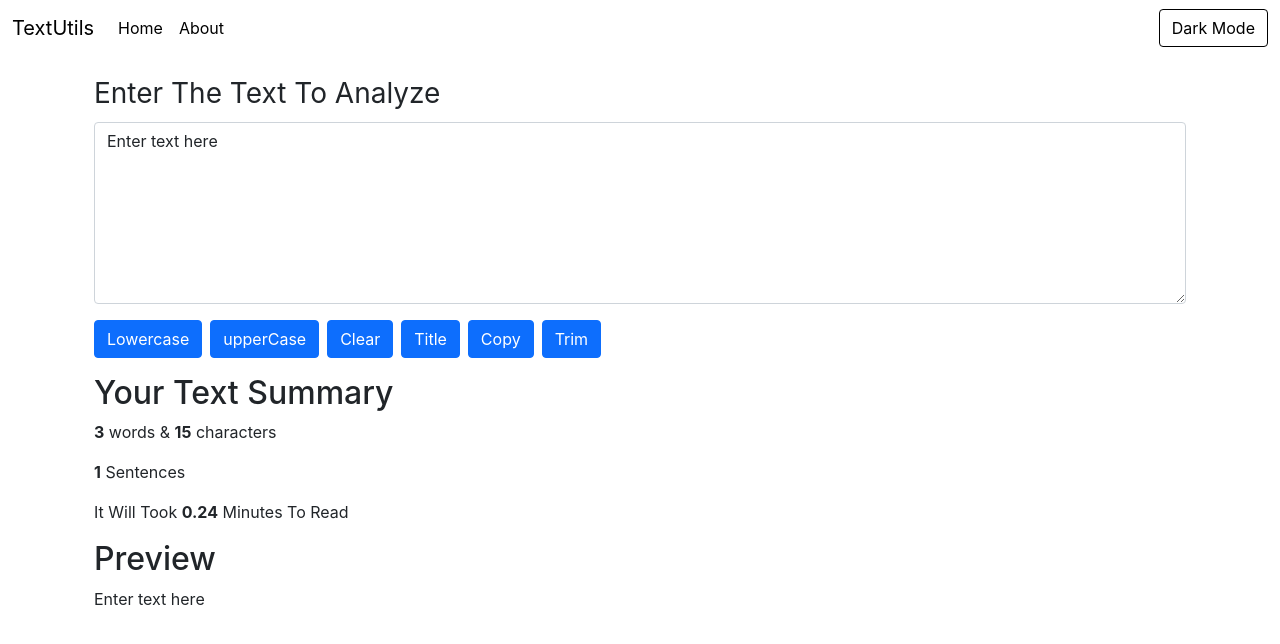
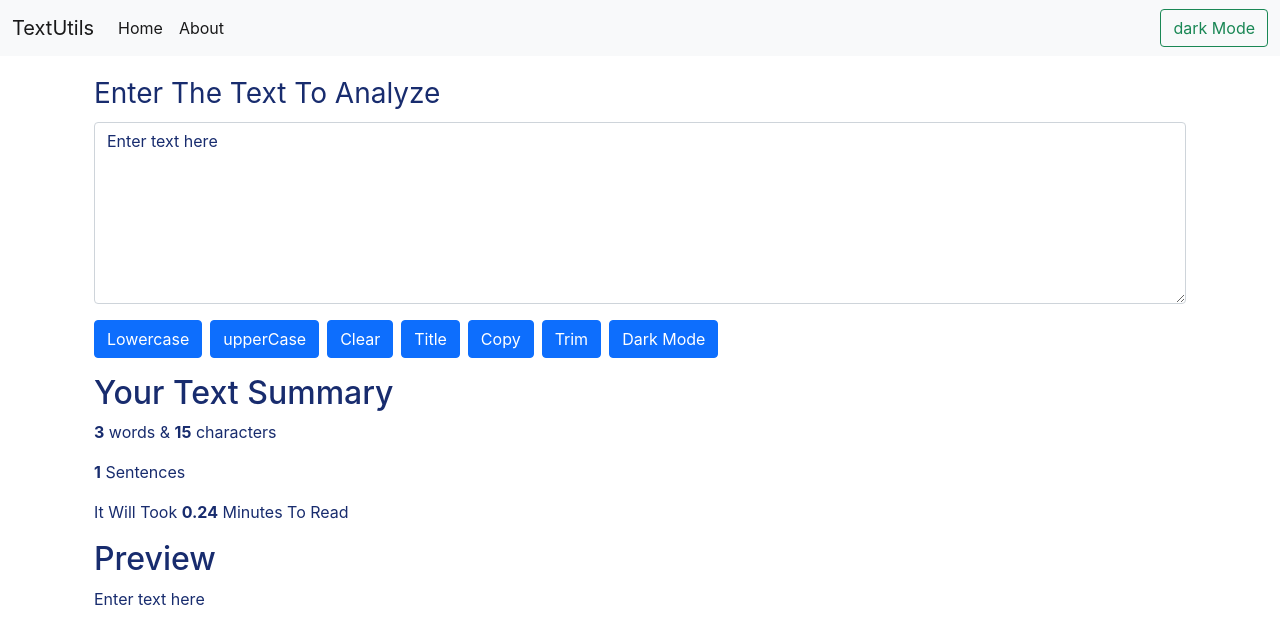
Before and after one commit to KashishGoyal905/ReactProject, a React (Create React App) app: page / in a window 1280 px wide. Shown: the top 644 px of the page. Built offline with nearby package versions, Linux system fonts and the light colour scheme.

Commit message:
enabled\ dark mode

```diff
--- a/src/App.js
+++ b/src/App.js
@@ -1,16 +1,29 @@
 // import logo from './logo.svg';
 import './App.css';
 import Navbar from './Components/Navbar';
-import TextForm from './Components/TextForm'
+import TextForm from './Components/TextForm';
+import React, { useState } from 'react';
+
 
 function App() {
+  const [mode, setMode] = useState('light');
+  const toggleMode = () => {
+    if (mode === 'light') {
+      setMode('dark');
+      document.body.style.backgroundColor = '#182c6e';
+
+    } else {
+      setMode('light');
+      document.body.style.backgroundColor = 'white';
+    }
+  }
   return (
     <>
       {/* importing navbar from components */}
-      <Navbar title="TextUtils" about='About' />
+      <Navbar title="TextUtils" about='About' mode={mode} toggleMode={toggleMode} />
       <div className="container my-3">
         {/* importing form from components */}
-        <TextForm heading="Enter the text to analyze" />
+        <TextForm heading="Enter the text to analyze" mode={mode}/>
       </div>
 
     </>
--- a/src/Components/Navbar.js
+++ b/src/Components/Navbar.js
@@ -1,54 +1,54 @@
-import React, { useState } from 'react'
+import React from 'react'
 // importing proptypes(impt)
 import PropTypes from 'prop-types'
 
 export default function Navbar(props) {
-    const [myStyle, setMyStyle] = useState({
-        color: 'black',
-        backgroundColor: 'white',
-        borderColor: 'black'
-    })
+    // const [myStyle, setMyStyle] = useState({
+    //     color: 'black',
+    //     backgroundColor: 'white',
+    //     borderColor: 'black'
+    // })
 
-    const [btnText, setBtnText] = useState("Dark Mode")
+    // const [btnText, setBtnText] = useState("Dark Mode")
 
-    const toggleStyle = () => {
-        if (myStyle.color === 'black') {
-            setMyStyle({
-                color: 'white',
-                backgroundColor: 'black',
-                borderColor: 'white'
-            })
-            setBtnText("Light Mode");
-        } else {
-            setMyStyle({
-                color: 'black',
-                backgroundColor: 'white',
-                borderColor: 'black'
-            })
-            setBtnText("Dark Mode")
+    // const toggleStyle = () => {
+    //     if (myStyle.color === 'black') {
+    //         setMyStyle({
+    //             color: 'white',
+    //             backgroundColor: 'black',
+    //             borderColor: 'white'
+    //         })
+    //         setBtnText("Light Mode");
+    //     } else {
+    //         setMyStyle({
+    //             color: 'black',
+    //             backgroundColor: 'white',
+    //             borderColor: 'black'
+    //         })
+    //         setBtnText("Dark Mode")
 
-        }
-    }
+    //     }
+    // }
 
     return (
         <>
-            <nav className="navbar navbar-expand-lg" style={myStyle}>
-                <div className="container-fluid" style={myStyle}>
-                    <a className="navbar-brand" href="/" style={myStyle}>{props.title}</a>
+            <nav className={`navbar navbar-expand-lg navbar-${props.mode} bg-${props.mode}`} >
+                <div className="container-fluid" >
+                    <a className="navbar-brand" href="/" >{props.title}</a>
                     <button className="navbar-toggler" type="button" data-bs-toggle="collapse" data-bs-target="#navbarSupportedContent" aria-controls="navbarSupportedContent" aria-expanded="false" aria-label="Toggle navigation">
                         <span className="navbar-toggler-icon"></span>
                     </button>
                     <div className="collapse navbar-collapse" id="navbarSupportedContent">
                         <ul className="navbar-nav me-auto mb-2 mb-lg-0" >
                             <li className="nav-item">
-                                <a className="nav-link active" aria-current="page" href="/" style={myStyle}>Home</a>
+                                <a className="nav-link active" aria-current="page" href="/" >Home</a>
                             </li>
                             <li className="nav-item">
-                                <a className="nav-link active" href="/" style={myStyle}>{props.about}</a>
+                                <a className="nav-link active" href="/" >{props.about}</a>
                             </li>
                         </ul>
                         <div className="d-flex">
-                            <button className="btn btn-outline-success" style={myStyle} onClick={toggleStyle}>{btnText}</button>
+                            <button className="btn btn-outline-success" onClick={props.toggleMode}> {props.mode==='light'?'dark':'light'} Mode</button>
                         </div>
                     </div>
                 </div>
--- a/src/Components/TextForm.js
+++ b/src/Components/TextForm.js
@@ -1,9 +1,29 @@
-import React, { useState } from 'react'
+import React, { useState } from 'react';
 // importing hook from react☝️
 
 
 export default function TextForm(props) {
+    // const [myStyle, setMyStyle] = useState({
+    //     color: 'black',
+    //     backgroundColor: 'white',
+    //     borderColor: 'black'
+    // })
 
+    // const toggleStyle = () => {
+    //     if (myStyle.color === 'black') {
+    //         setMyStyle({
+    //             color: 'white',
+    //             backgroundColor: 'black',
+    //             borderColor: 'white'
+    //         })
+    //     } else {
+    //         setMyStyle({
+    //             color: 'black',
+    //             backgroundColor: 'white',
+    //             borderColor: 'black'
+    //         })
+    //     }
+    // }
 
 
     function lowercaseButtonClick() {
@@ -45,25 +65,29 @@ export default function TextForm(props) {
     const [text, setText] = useState('Enter text here');
     return (
         <>
-            <div className="container">
+            <div className="container my-3" style={{ color: props.mode === 'dark' ? 'white' : '#182c6e' }}>
                 <div className="mb-3">
                     <label htmlFor="exampleFormControlTextarea1" className="form-label text-capitalize fs-3">{props.heading}</label>
-                    <textarea className="form-control" id="myBox" onChange={onChange} value={text} rows="7"></textarea>
+                    <textarea className="form-control" id="myBox" onChange={onChange} value={text} rows="7" style={{
+                        backgroundColor: props.mode === 'dark' ? 'grey' : 'white',
+                        color: props.mode === 'dark' ? 'white' : '#182c6e'
+                    }}></textarea>
                 </div>
-                <button className="btn btn-primary" onClick={lowercaseButtonClick}>Lowercase</button>
-                <button className="btn btn-primary mx-2" onClick={uppercaseButtonClick}>upperCase</button>
-                <button className="btn btn-primary" onClick={clearTextClick}>Clear</button>
-                <button className="btn btn-primary mx-2" onClick={titleTextClick}>Title</button>
-                <button className="btn btn-primary" onClick={copyTextClick}>Copy</button>
-                <button className="btn btn-primary mx-2" onClick={trimTextClick}>Trim</button>
+                <button className="btn btn-primary" onClick={lowercaseButtonClick} >Lowercase</button>
+                <button className="btn btn-primary mx-2" onClick={uppercaseButtonClick} >upperCase</button>
+                <button className="btn btn-primary" onClick={clearTextClick} >Clear</button>
+                <button className="btn btn-primary mx-2" onClick={titleTextClick} >Title</button>
+                <button className="btn btn-primary" onClick={copyTextClick} >Copy</button>
+                <button className="btn btn-primary mx-2" onClick={trimTextClick} >Trim</button>
+                <button className="btn btn-primary">Dark Mode</button>
             </div>
-            <div className="container my-3">
+            <div className="container my-3" style={{ color: props.mode === 'dark' ? 'white' : '#182c6e' }}>
                 <h2>Your Text Summary</h2>
                 <p><b>{text.split(" ").length}</b> words & <b>{text.length}</b> characters</p>
                 <p><b>{text.split("\n").length}</b> Sentences</p>
                 <p>It Will Took <b>{0.08 * text.split(" ").length}</b> Minutes To Read</p>
                 <h2>Preview</h2>
-                <p>{text}</p>
+                <p>{text.length > 0 ? text : "Enter Something to preview it here"}</p>
             </div>
         </>
     )
```
